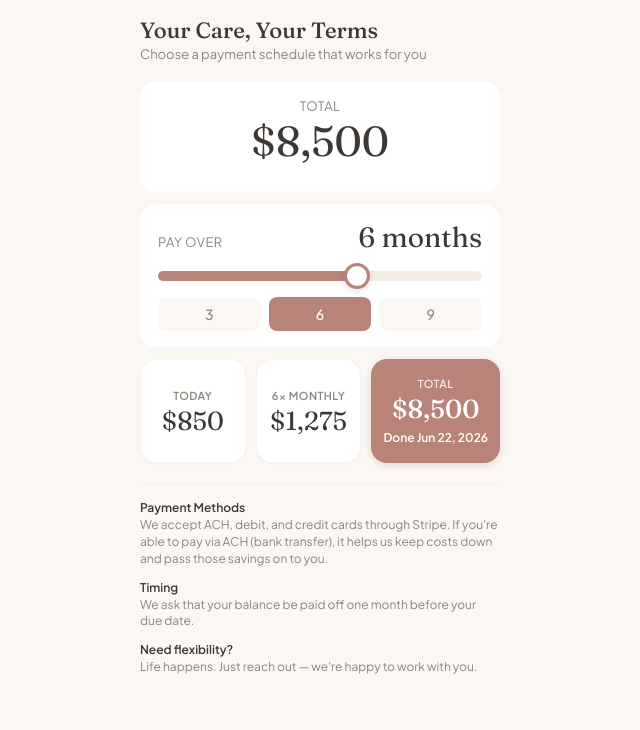
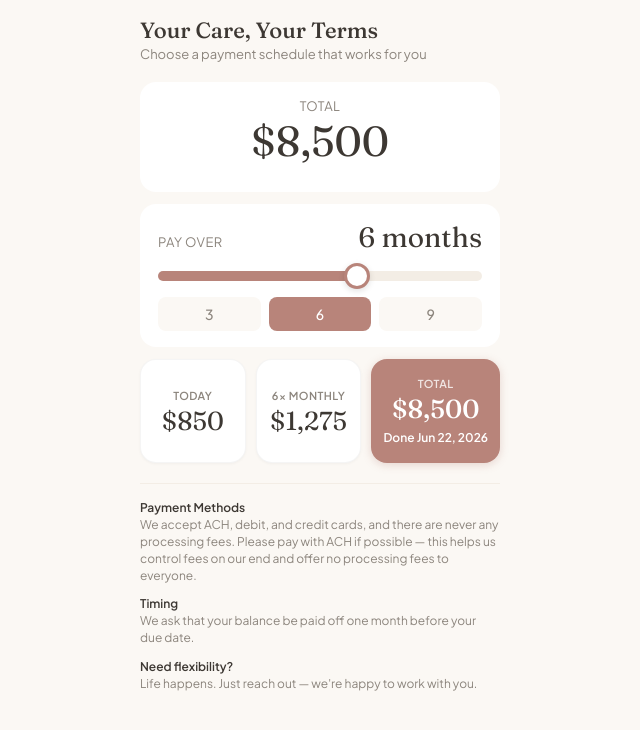
Before and after one commit to grqg-dev/drray-pricing-calculator, a React (Vite) app: page / in a window 1280 px wide. Shown: the top 730 px of the page, without its empty margins (320-960 px from the left). Built offline with nearby package versions, Linux system fonts and the light colour scheme.

Commit message:
content: update payment methods text - add no fees message and simplify ACH request

```diff
--- a/src/App.jsx
+++ b/src/App.jsx
@@ -173,7 +173,7 @@ function App() {
       <footer className="info-section">
         <div className="info-item">
           <strong>Payment Methods</strong>
-          <p>We accept ACH, debit, and credit cards through Stripe. If you're able to pay via ACH (bank transfer), it helps us keep costs down and pass those savings on to you.</p>
+          <p>We accept ACH, debit, and credit cards, and there are never any processing fees. Please pay with ACH if possible — this helps us control fees on our end and offer no processing fees to everyone.</p>
         </div>
         <div className="info-item">
           <strong>Timing</strong>
```
Also changed, not shown: 1 other file (tests, documents, lock files or other folders).
